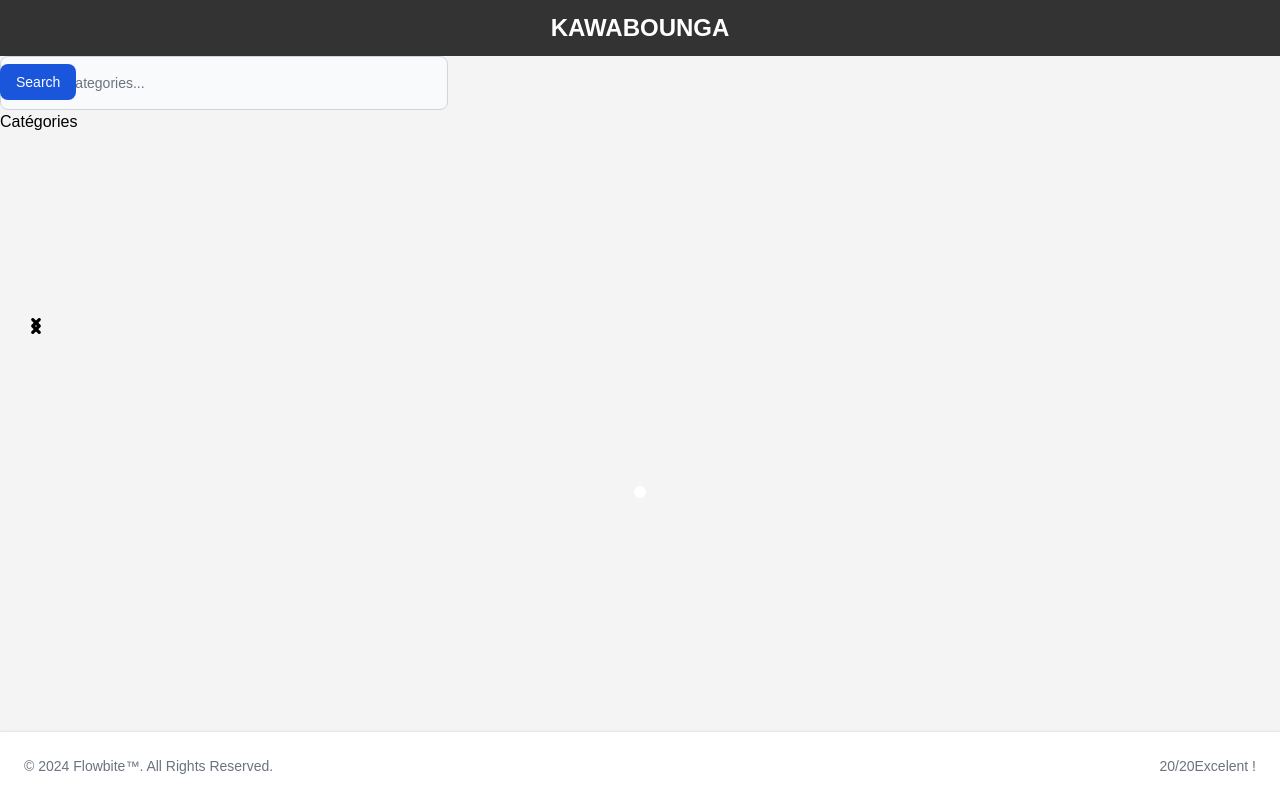
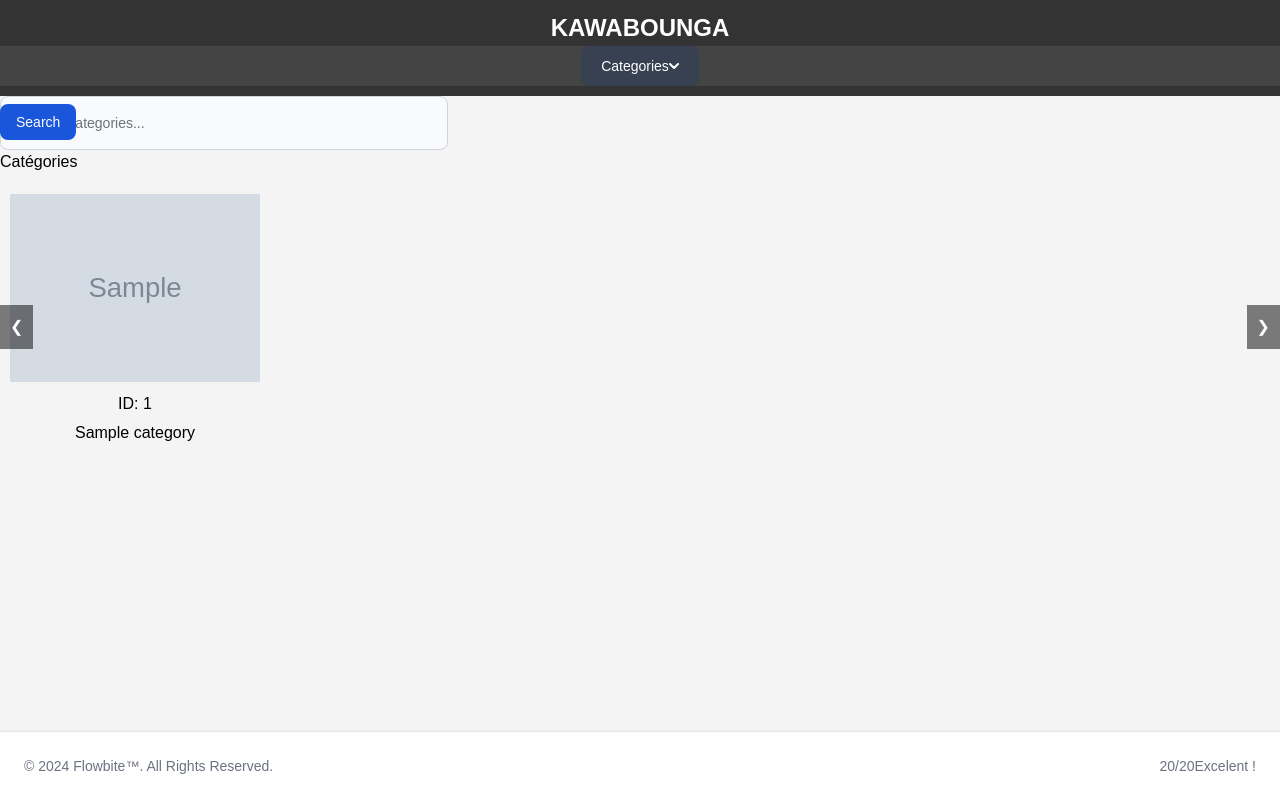
Before and after one commit to LAMosts/Php_2024, a PHP site: page /categories.php in a window 1280 px wide. Run offline with PHP 8.4, Linux system fonts and the light colour scheme; tables that the repository leaves empty or names only in its code hold one stand-in row (values such as "Sample post"); grey boxes marked "Sample" are stand-in pictures; some libraries are stand-ins or nearby versions.

Commit message:
MàJ 2024/03/08_15:34

```diff
--- a/add-product.php
+++ b/add-product.php
@@ -1,7 +1,6 @@
 <?php
 require_once __DIR__ . '/classes/Categories.php';
 require_once __DIR__ . '/layout/header.php';
-require_once __DIR__ . '/layout/toolbar.php';
 ?>
 
 <main>
--- a/asset/styles.css
+++ b/asset/styles.css
@@ -1,19 +1,58 @@
-
-.list-header {
-  display: flex;
-  align-items: center;
-  column-gap: 1.5em;
-
-  & > * {
-    min-width: 90px;
-  }
+.carousel-container {
+  position: relative;
+  overflow: hidden;
+  margin: 20px auto;
 }
 
-.category-item {
+.carousel-wrapper {
   display: flex;
-  column-gap: 1.5em;
+  transition: transform 0.5s ease;
+}
 
-  & > * {
-    min-width: 90px;
-  }
+.category-card {
+  flex: 0 0 auto;
+  width: 250px;
+  margin: 0 10px;
+  text-align: center;
 }
+
+.category-image img {
+  width: 100%;
+  height: auto;
+}
+
+.category-details {
+  padding: 10px;
+}
+
+.id-name-container {
+  display: flex;
+  flex-direction: column;
+  justify-content: center;
+  align-items: center;
+  height: 100%;
+}
+
+.category-id, .category-name {
+  margin-bottom: 5px;
+}
+
+.prev, .next {
+  position: absolute;
+  top: 50%;
+  transform: translateY(-50%);
+  background-color: rgba(0, 0, 0, 0.5);
+  color: white;
+  border: none;
+  cursor: pointer;
+  padding: 10px;
+  z-index: 1;
+}
+
+.prev {
+  left: 0;
+}
+
+.next {
+  right: 0;
+}
--- a/categories.php
+++ b/categories.php
@@ -2,64 +2,35 @@
 require_once __DIR__ . '/layout/header.php';
 require_once __DIR__ . '/layout/Searchbar.php';
 require_once __DIR__ . '/classes/Categories.php';
-
-$categoriesDb = new Categories();
-
-
-$categories = $categoriesDb->findAll();
-$searchTerm = isset($_GET['search']) ? $_GET['search'] : '';
-
 ?>
 
 <h1>Catégories</h1>
 
-<div id="default-carousel" class="relative w-full" data-carousel="slide">
-    <!-- Carousel wrapper -->
-    <div class="relative h-56 overflow-hidden rounded-lg md:h-96">
-        <?php foreach ($categories as $index => $category) { ?>
-            <div class="hidden duration-700 ease-in-out" data-carousel-item>
-                <a href="#" class="category-link">
+<?php
+    $categoriesDb = new Categories();
+    $categories = $categoriesDb->findAll();
+?>
+<div class="carousel-container">
+    <div class="carousel-wrapper">
+        <?php foreach ($categories as $category) { ?>
         <div class="category-card">
             <div class="category-image">
-                            <?php if(isset($category['image_urlz'])) { ?>
+                <?php if(isset($category['image_url'])) { ?>
                     <img src="<?php echo $category['image_url']; ?>" alt="<?php echo $category['name']; ?>">
                 <?php } else { ?>
                     <img src="placeholder_image.jpg" alt="<?php echo $category['name']; ?>">
                 <?php } ?>
             </div>
             <div class="category-details">
-                            <div>ID : <?php echo $category['id']; ?></div>
-                            <div>Nom : <?php echo $category['name']; ?></div>
+                <div class="id-name-container">
+                    <div class="category-id">ID: <?php echo $category['id']; ?></div>
+                    <div class="category-name"><?php echo $category['name']; ?></div>
                 </div>
             </div>
-                </a>
         </div>
         <?php } ?>
     </div>
-    <!-- Slider indicators -->
-    <div class="absolute z-30 flex -translate-x-1/2 bottom-5 left-1/2 space-x-3 rtl:space-x-reverse">
-        <?php foreach ($categories as $index => $category) { ?>
-            <button type="button" class="w-3 h-3 rounded-full" aria-current="<?php echo ($index === 0) ? 'true' : 'false'; ?>" aria-label="Slide <?php echo $index + 1; ?>" data-carousel-slide-to="<?php echo $index; ?>"></button>
-        <?php } ?>
+    <button class="prev">&#10094;</button>
+    <button class="next">&#10095;</button>
 </div>
-    <!-- Slider controls -->
-    <button type="button" class="absolute top-0 start-0 z-30 flex items-center justify-center h-full px-4 cursor-pointer group focus:outline-none" data-carousel-prev>
-        <span class="inline-flex items-center justify-center w-10 h-10 rounded-full bg-black/30 dark:bg-black-800/30 group-hover:bg-black/50 dark:group-hover:bg-black-800/60 group-focus:ring-4 group-focus:ring-black dark:group-focus:ring-black-800/70 group-focus:outline-none">
-            <svg class="w-4 h-4 text-black dark:text-black-800 rtl:rotate-180" aria-hidden="true" xmlns="http://www.w3.org/2000/svg" fill="none" viewBox="0 0 6 10">
-                <path stroke="currentColor" stroke-linecap="round" stroke-linejoin="round" stroke-width="2" d="M5 1 1 5l4 4"/>
-            </svg>
-            <span class="sr-only">Previous</span>
-        </span>
-    </button>
-    <button type="button" class="absolute top-0 end-0 z-30 flex items-center justify-center h-full px-4 cursor-pointer group focus:outline-none" data-carousel-next>
-        <span class="inline-flex items-center justify-center w-10 h-10 rounded-full bg-black/30 dark:bg-black-800/30 group-hover:bg-black/50 dark:group-hover:bg-black-800/60 group-focus:ring-4 group-focus:ring-black dark:group-focus:ring-black-800/70 group-focus:outline-none">
-            <svg class="w-4 h-4 text-black dark:text-black-800 rtl:rotate-180" aria-hidden="true" xmlns="http://www.w3.org/2000/svg" fill="none" viewBox="0 0 6 10">
-                <path stroke="currentColor" stroke-linecap="round" stroke-linejoin="round" stroke-width="2" d="m1 9 4-4-4-4"/>
-            </svg>
-            <span class="sr-only">Next</span>
-        </span>
-    </button>
-</div>
-
-
 <?php require_once __DIR__ . '/layout/footer.php'; ?>
--- a/index.php
+++ b/index.php
@@ -1,3 +1,3 @@
 <?php require_once __DIR__ . '/layout/header.php'; ?>
-<?php require_once __DIR__ . '/layout/toolbar.php'; ?>
+<?php require_once __DIR__ . '/layout/searchbar.php'; ?>
 <?php require_once __DIR__ . '/layout/footer.php'; ?>
--- /dev/null
+++ b/layout/dropdown.php
@@ -0,0 +1,27 @@
+<button id="dropdownInformationButton" data-dropdown-toggle="dropdownInformation" class="text-black bg-gray-700 hover:bg-black-800 focus:ring-4 focus:outline-none focus:ring-blue-300 font-medium rounded-lg text-sm px-5 py-2.5 text-center inline-flex items-center dark:bg-gray-600 dark:hover:bg-gray-700 dark:focus:ring-white-800" type="button">Categories <svg class="w-2.5 h-2.5 ms-3" aria-hidden="true" xmlns="http://www.w3.org/2000/svg" fill="none" viewBox="0 0 10 6">
+<path stroke="currentColor" stroke-linecap="round" stroke-linejoin="round" stroke-width="2" d="m1 1 4 4 4-4"/>
+</svg>
+</button>
+
+<!-- Dropdown menu -->
+<div id="dropdownInformation" class="z-10 hidden bg-black divide-y divide-black-100 rounded-lg shadow w-44 dark:bg-black-700 dark:divide-black-600">
+    <div class="px-4 py-3 text-sm text-black-900 dark:text-black">
+        <div>User</div><!-- recuperer le nom et le mail de l'utilisateur si il est co-->
+        <div class="font-medium truncate">name@mail.com</div>
+    </div>
+    <!-- Si connnecter affiche ca si non afficher juste home et connextion -->
+    <ul class="py-2 text-sm text-black-700 dark:text-black-200" aria-labelledby="dropdownInformationButton">
+      <li>
+        <a href="#" >Home</a>
+      </li>
+      <li>
+        <a href="#" class="block px-4 py-2 hover:bg-white-100 dark:hover:bg-black-600 dark:hover:text-black">Add Category</a>
+      </li>
+      <li>
+        <a href="#" class="block px-4 py-2 hover:bg-white-100 dark:hover:bg-white-600 dark:hover:text-black">Add Product</a>
+      </li>
+    </ul>
+    <div class="py-2">
+      <a href="#" class="block px-4 py-2 text-sm text-black-700 hover:bg-white-100 dark:hover:bg-white-600 dark:text-black-200 dark:hover:text-black">Sign out</a>
+    </div>
+</div>
--- a/layout/header.php
+++ b/layout/header.php
@@ -58,6 +58,6 @@
         </div>
 
         <nav>
-
+            <?php require_once __DIR__ ."/dropdown.php";?>
         </nav>
     </header>
--- a/raccourci.txt
+++ b/raccourci.txt
@@ -13,7 +13,7 @@
 Shif + ctrl et fleche de gauche  -> selectionner le txt
 ctrl + shift + L pour select tout les reccurences du txt vu dessus
 Ctrl + espace pour revoir la suggestion de vs code
-
+Ctrl + d select la meme chose
 metadonnee : donnee sur de la donnee comme la balise "<head>"
 Methode de la SPL : "require once" pour ce situer dans
 MVC : model view controler
@@ -23,3 +23,4 @@
 PASSORD HACH
 PASSORD verify
 hacher seulement à l enregistrement
+barre de recherche specifique au produit si une categorie est clicker dans le dropown le search ce base uniquement sur la cat selectionneer
```
Also changed, not shown: classes/Users.php (+3 -22 lines). Lines whose indentation alone changed are shown as unchanged.
